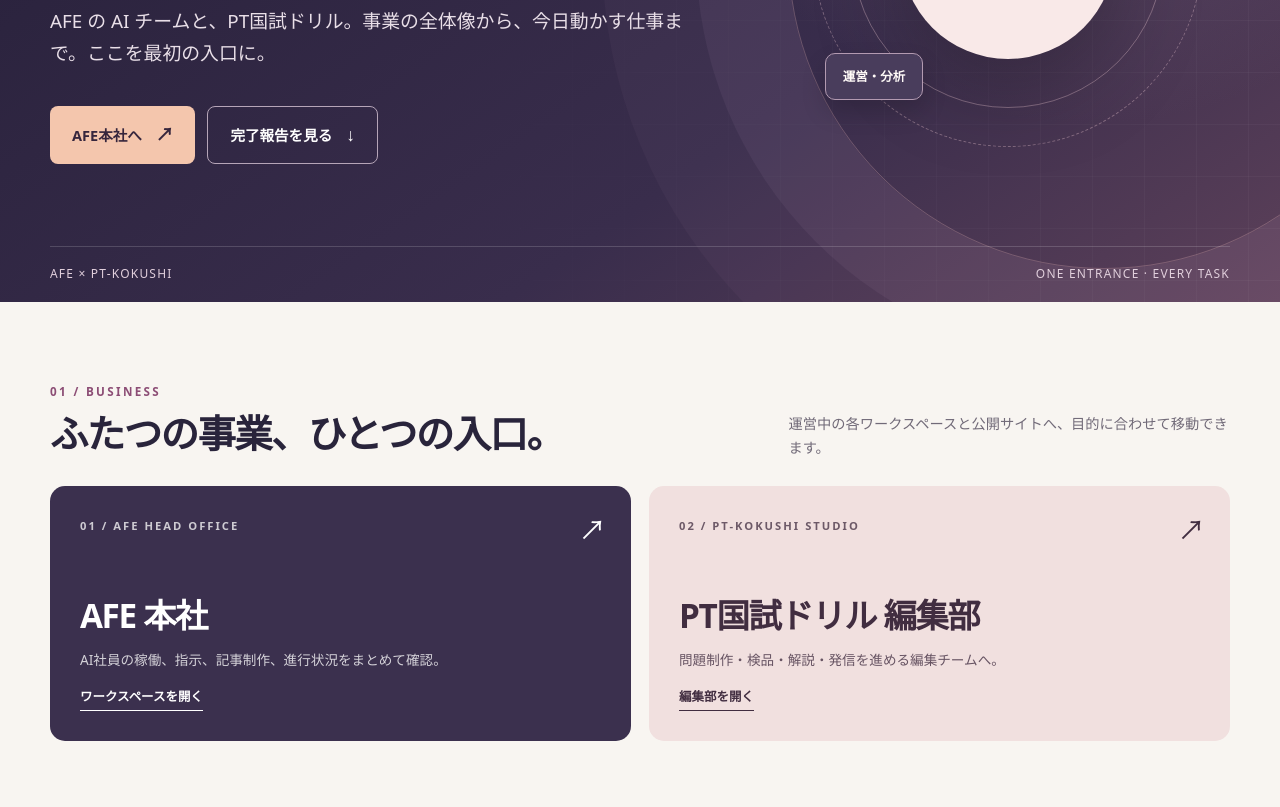
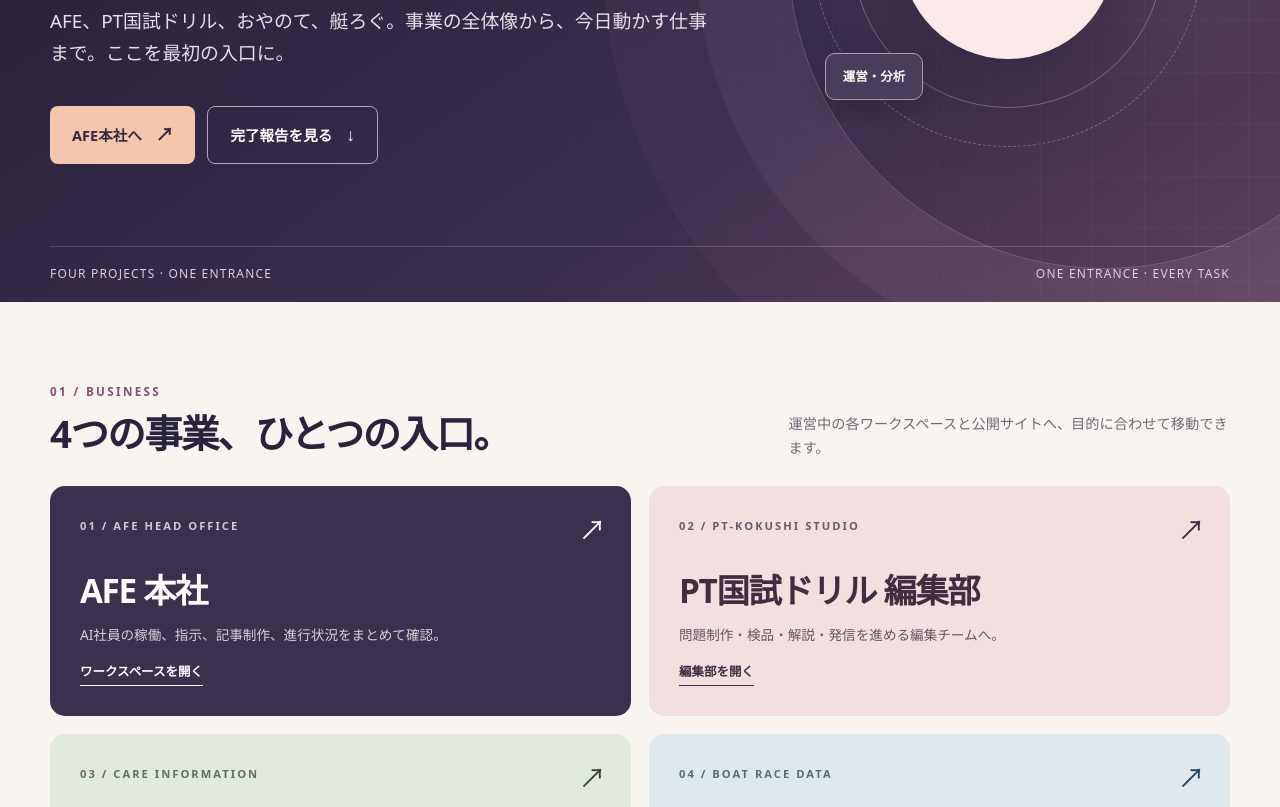
Before and after one commit to takochi92/afe, a plain HTML site: page cover-sample.html in a window 1280 px wide. Shown: the part 448-1255 px from the top of the page. Drawn offline with Linux system fonts and the light colour scheme.

Commit message:
Add Oyanote and Teilog to AFE cover sample

```diff
--- a/cover-sample.html
+++ b/cover-sample.html
@@ -5,7 +5,7 @@
 <meta name="viewport" content="width=device-width,initial-scale=1">
 <meta name="theme-color" content="#101f24">
 <title>AFE | AIと動かす、ふたつの事業</title>
-<meta name="description" content="AFE本社とPT国試ドリルをつなぐ事業ポータルの表紙サンプル。">
+<meta name="description" content="AFE本社・PT国試ドリル・おやのて・艇ろぐをつなぐ事業ポータルの表紙サンプル。">
 <style>
 :root{--navy:#221d35;--navy2:#38304c;--cream:#f8f5f1;--paper:#fffdfa;--ink:#29243b;--muted:#716a78;--mint:#d8c4ff;--line:#e7dfe9;--orange:#f3a78f}
 *{box-sizing:border-box}html{scroll-behavior:smooth}body{margin:0;background:var(--cream);color:var(--ink);font-family:"Noto Sans JP","Hiragino Kaku Gothic ProN","Yu Gothic",system-ui,sans-serif;line-height:1.7}a{color:inherit}a:focus-visible{outline:3px solid #a7628c;outline-offset:4px}button{font:inherit}.wrap{width:min(1180px,calc(100% - 40px));margin:auto}
@@ -15,7 +15,7 @@
 .hero-body{display:grid;grid-template-columns:minmax(0,1.2fr) minmax(270px,.8fr);align-items:center;gap:6%;flex:1;padding:92px 0 82px}.eyebrow{color:#f5cbb9;font-size:.8rem;font-weight:800;letter-spacing:.22em;text-transform:uppercase}.hero h1{font-size:clamp(2.65rem,6.5vw,5.7rem);line-height:1.18;letter-spacing:-.065em;margin:24px 0 24px;font-weight:800}.hero h1 em{font-style:normal;color:#efd0df}.lead{font-size:clamp(1rem,1.5vw,1.18rem);max-width:35em;color:#e9dfe8;margin:0 0 37px}.actions{display:flex;flex-wrap:wrap;gap:12px}.btn{display:inline-flex;align-items:center;justify-content:center;gap:14px;min-height:54px;padding:13px 22px;border-radius:8px;text-decoration:none;font-size:.91rem;font-weight:800;transition:transform .2s,background .2s}.btn:hover{transform:translateY(-3px)}.btn.primary{background:#f4c6ad;color:#36263d}.btn.secondary{border:1px solid #b6a5b8;color:#fff}.btn.secondary:hover{background:rgba(255,255,255,.08)}.btn .arrow{font-size:1.1rem}
 .orbit{position:relative;width:min(100%,390px);aspect-ratio:1;margin:auto;display:grid;place-items:center}.orbit:before,.orbit:after{content:"";position:absolute;border-radius:50%;border:1px solid rgba(246,207,216,.34)}.orbit:before{inset:10%}.orbit:after{inset:0;border-style:dashed}.orbit-core{position:relative;z-index:1;width:55%;aspect-ratio:1;border-radius:50%;display:grid;place-items:center;text-align:center;background:#f9e9e8;color:#392b42;box-shadow:0 28px 90px rgba(0,0,0,.25)}.orbit-core span{display:block;font-weight:900;letter-spacing:.04em;font-size:clamp(2.5rem,5vw,4rem);line-height:1}.orbit-core small{font-size:.7rem;font-weight:700;letter-spacing:.13em}.sat{position:absolute;z-index:2;padding:12px 17px;background:#493d5c;border:1px solid #b39ab1;border-radius:10px;box-shadow:0 12px 25px rgba(0,0,0,.16);font-size:.78rem;font-weight:800;white-space:nowrap}.sat.one{top:13%;left:0}.sat.two{right:-2%;top:31%;background:#68485c}.sat.three{bottom:12%;left:3%}.hero-foot{border-top:1px solid rgba(255,255,255,.16);padding:17px 0;display:flex;justify-content:space-between;gap:20px;color:#e1cfdc;font-size:.75rem;letter-spacing:.1em}
 main{padding:80px 0 100px}.section-head{display:flex;justify-content:space-between;align-items:end;gap:20px;margin-bottom:26px}.kicker{display:block;color:#8c4d75;text-transform:uppercase;letter-spacing:.2em;font-size:.73rem;font-weight:900;margin-bottom:7px}.section-head h2{font-size:clamp(1.7rem,3vw,2.65rem);letter-spacing:-.04em;line-height:1.35;margin:0}.section-head p{max-width:31em;color:var(--muted);font-size:.89rem;margin:0}.task-link{display:inline-block;margin-top:10px;color:#7e446d;font-size:.81rem;font-weight:800;text-underline-offset:4px}
-.venture-grid{display:grid;grid-template-columns:1fr 1fr;gap:18px}.venture{min-height:255px;padding:30px;border-radius:15px;position:relative;overflow:hidden;display:flex;flex-direction:column;align-items:start;text-decoration:none;transition:transform .2s,box-shadow .2s}.venture:hover{transform:translateY(-4px);box-shadow:0 16px 35px rgba(41,36,59,.13)}.venture.afe{background:#3b304e;color:#fff}.venture.pt{background:#f1e0df;color:#412d40}.venture:after{content:"↗";position:absolute;right:25px;top:21px;font-size:1.7rem;font-weight:300}.venture .num{font-size:.7rem;letter-spacing:.18em;font-weight:800;opacity:.75}.venture h3{margin:auto 0 4px;font-size:clamp(1.55rem,2.6vw,2.25rem);letter-spacing:-.04em}.venture p{margin:0 0 15px;max-width:27em;font-size:.85rem;opacity:.78}.venture .go{border-bottom:1px solid currentColor;padding-bottom:3px;font-size:.78rem;font-weight:800}
+.venture-grid{display:grid;grid-template-columns:1fr 1fr;gap:18px}.venture{min-height:230px;padding:30px;border-radius:15px;position:relative;overflow:hidden;display:flex;flex-direction:column;align-items:start;text-decoration:none;transition:transform .2s,box-shadow .2s}.venture:hover{transform:translateY(-4px);box-shadow:0 16px 35px rgba(41,36,59,.13)}.venture.afe{background:#3b304e;color:#fff}.venture.pt{background:#f1e0df;color:#412d40}.venture.care{background:#e2e9dd;color:#2e483b}.venture.boat{background:#dfe9ed;color:#244458}.venture:after{content:"↗";position:absolute;right:25px;top:21px;font-size:1.7rem;font-weight:300}.venture .num{font-size:.7rem;letter-spacing:.18em;font-weight:800;opacity:.75}.venture h3{margin:auto 0 4px;font-size:clamp(1.55rem,2.6vw,2.25rem);letter-spacing:-.04em}.venture p{margin:0 0 15px;max-width:27em;font-size:.85rem;opacity:.78}.venture .go{border-bottom:1px solid currentColor;padding-bottom:3px;font-size:.78rem;font-weight:800}
 .task-section{margin-top:83px}.activity-list{list-style:none;margin:0;padding:0;background:var(--paper);border:1px solid var(--line);border-radius:16px;overflow:hidden;box-shadow:0 12px 35px rgba(41,36,59,.05)}.activity-list li{display:grid;grid-template-columns:50px minmax(0,1fr) auto;align-items:center;gap:18px;padding:20px 26px;border-bottom:1px solid var(--line)}.activity-list li:last-child{border-bottom:0}.activity-icon{height:44px;width:44px;border-radius:13px;display:grid;place-items:center;font-size:.95rem;font-weight:900;background:#f2e0ef;color:#6b426b}.activity-icon.threads{background:#e9e5f2;color:#4b405f}.activity-icon.note-icon{background:#fce9dd;color:#9a5442}.activity-main{min-width:0}.activity-main strong{display:block;font-size:1rem;line-height:1.4}.activity-main small{display:block;color:var(--muted);font-size:.78rem;margin-top:3px}.done{display:inline-flex;align-items:center;gap:6px;white-space:nowrap;color:#675170;background:#f3eaf3;border-radius:99px;padding:5px 12px;font-size:.75rem;font-weight:800}.done:before{content:"✓";font-weight:900}.note{margin-top:20px;background:#f2e9ed;border-left:4px solid #b26b91;padding:16px 20px;border-radius:0 8px 8px 0;font-size:.79rem;color:#54465b}.note strong{color:#4c3150}
 footer{background:var(--navy);color:#b8cbc7;padding:28px 0;font-size:.75rem}.footer-inner{display:flex;justify-content:space-between;gap:20px;flex-wrap:wrap}footer a{color:#dbe9e5;text-decoration:none}footer a:hover{text-decoration:underline}
 @media(max-width:800px){.hero{min-height:0}.hero-body{grid-template-columns:1fr;padding:76px 0 70px}.orbit{width:280px;margin:20px auto 0}.section-head{display:block}.section-head p{margin-top:12px}}
@@ -33,7 +33,7 @@ footer{background:var(--navy);color:#b8cbc7;padding:28px 0;font-size:.75rem}.foo
     <div>
       <div class="eyebrow">AI WORKSPACE / BUSINESS PORTAL</div>
       <h1>アイデアを、<br><em>動く事業</em>に。</h1>
-      <p class="lead">AFE の AI チームと、PT国試ドリル。事業の全体像から、今日動かす仕事まで。ここを最初の入口に。</p>
+      <p class="lead">AFE、PT国試ドリル、おやのて、艇ろぐ。事業の全体像から、今日動かす仕事まで。ここを最初の入口に。</p>
       <div class="actions">
         <a class="btn primary" href="https://claude.ai/artifact/JR1Rb6roSuorr2AQB8zzNM#home" target="_blank" rel="noopener noreferrer">AFE本社へ <span class="arrow">↗</span></a>
         <a class="btn secondary" href="#tasks">完了報告を見る <span class="arrow">↓</span></a>
@@ -41,14 +41,16 @@ footer{background:var(--navy);color:#b8cbc7;padding:28px 0;font-size:.75rem}.foo
     </div>
     <div class="orbit" aria-hidden="true"><div class="orbit-core"><div><span>AFE</span><small>AI OPERATIONS</small></div></div><div class="sat one">企画・制作</div><div class="sat two">PT 国試</div><div class="sat three">運営・分析</div></div>
   </div>
-  <div class="wrap hero-foot"><span>AFE × PT-KOKUSHI</span><span>ONE ENTRANCE · EVERY TASK</span></div>
+  <div class="wrap hero-foot"><span>FOUR PROJECTS · ONE ENTRANCE</span><span>ONE ENTRANCE · EVERY TASK</span></div>
 </header>
 <main class="wrap">
   <section id="business" aria-labelledby="business-title">
-    <div class="section-head"><div><span class="kicker">01 / BUSINESS</span><h2 id="business-title">ふたつの事業、ひとつの入口。</h2></div><p>運営中の各ワークスペースと公開サイトへ、目的に合わせて移動できます。</p></div>
+    <div class="section-head"><div><span class="kicker">01 / BUSINESS</span><h2 id="business-title">4つの事業、ひとつの入口。</h2></div><p>運営中の各ワークスペースと公開サイトへ、目的に合わせて移動できます。</p></div>
     <div class="venture-grid">
       <a class="venture afe" href="https://claude.ai/artifact/JR1Rb6roSuorr2AQB8zzNM#home" target="_blank" rel="noopener noreferrer"><span class="num">01 / AFE HEAD OFFICE</span><h3>AFE 本社</h3><p>AI社員の稼働、指示、記事制作、進行状況をまとめて確認。</p><span class="go">ワークスペースを開く</span></a>
       <a class="venture pt" href="https://claude.ai/artifact/JR1Rb6roSuorr2AQB8zzNM#pt" target="_blank" rel="noopener noreferrer"><span class="num">02 / PT-KOKUSHI STUDIO</span><h3>PT国試ドリル 編集部</h3><p>問題制作・検品・解説・発信を進める編集チームへ。</p><span class="go">編集部を開く</span></a>
+      <a class="venture care" href="https://github.com/takochi92/kaigo-" target="_blank" rel="noopener noreferrer"><span class="num">03 / CARE INFORMATION</span><h3>おやのて</h3><p>介護の制度・相談窓口・事業所探しを支える情報サイト。</p><span class="go">プロジェクトを開く</span></a>
+      <a class="venture boat" href="https://teilog.pages.dev/" target="_blank" rel="noopener noreferrer"><span class="num">04 / BOAT RACE DATA</span><h3>艇ろぐ</h3><p>ボートレースのデータ、予想の根拠、選手情報を見る。</p><span class="go">サイトを開く</span></a>
     </div>
   </section>
   <section class="task-section" id="tasks" aria-labelledby="tasks-title">
```
